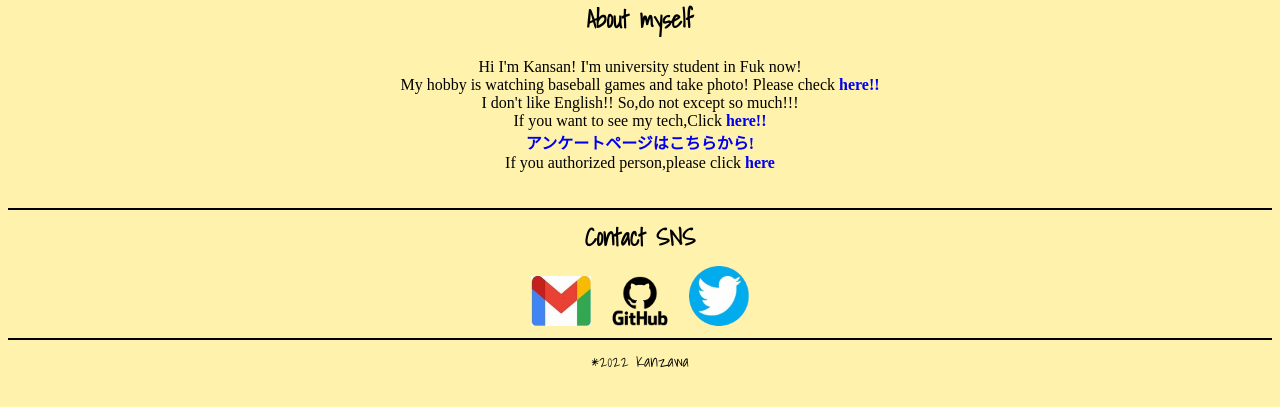
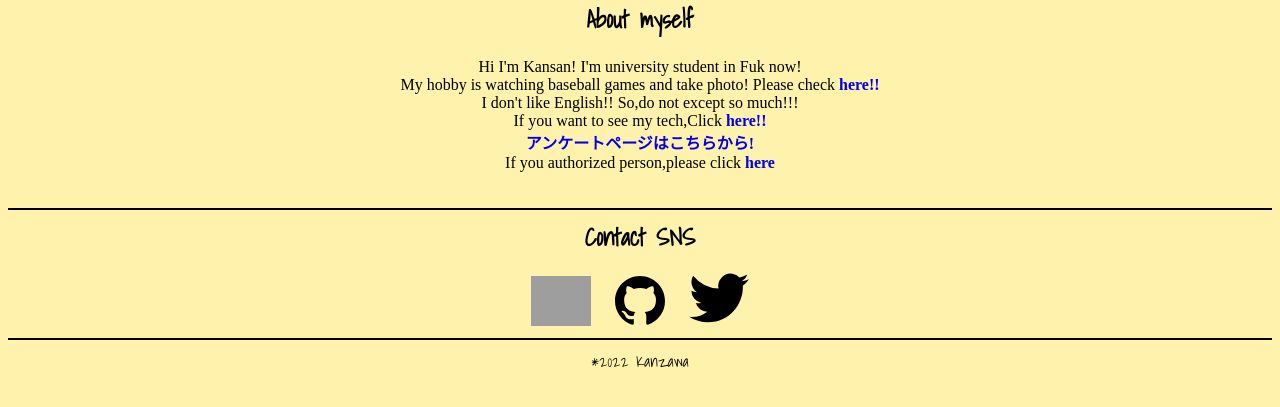
Before and after one commit to kansan-kansan/kansans-hp, a Flask app: page / in a window 1280 px wide. Shown: the part 351-758 px from the top of the page. Run offline with Flask 2, Linux system fonts and the light colour scheme; some web fonts are replaced; grey boxes are pictures that could not be loaded.

Commit message:
ロゴの変更

```diff
--- a/templates/authorized.html
+++ b/templates/authorized.html
@@ -3,8 +3,9 @@
 <head>
     <meta charset="UTF-8">
     <meta http-equiv="X-UA-Compatible" content="IE=edge">
+    <link rel="icon" type="./images/ico" href="./templates/images/back1.ico" width="20" heigh="20"
     <meta name="viewport" content="width=device-width, initial-scale=1.0">
-    <title>Document</title>
+    <title>Login</title>
 </head>
 <body>
     Soory, please wait here.
--- a/templates/hello.html
+++ b/templates/hello.html
@@ -30,9 +30,9 @@
     <div class="contact">
     Contact  SNS
     </div>
-    <a href="mailto:2011140063k@ed.fuk.kindai.ac.jp"><img src="./templates/images/gmai.jpg" alt="Gmail" width="60" height="50"></a>
-    <a href="https://github.com/kansan-kansan"><img src="./templates/images/Git.png" alt="github" width="90" height="50"></a>
-    <a href="https://twitter.com/a_kansan_kansan"><img src="./templates/images/twitter_logo.png" alt="Twitter" width="60" height="60"></a>
+    <a href="mailto:2011140063k@ed.fuk.kindai.ac.jp"><img src="./templates/images/gmaibox.svg" alt="Gmail" width="60" height="50"></a>
+    <a href="https://github.com/kansan-kansan"><img src="./templates/images/github.svg" alt="github" width="90" height="50"></a>
+    <a href="https://twitter.com/a_kansan_kansan"><img src="./templates/images/twitter.svg" alt="Twitter" width="60" height="60"></a>
     <hr color="black">
     <footer>
         <time id="modify"></time>
```
Also changed, not shown: templates/images/Git.png (deleted), templates/images/github.svg (added), templates/images/gmai.jpg (deleted), templates/images/mailbox.svg (added), templates/images/twitter.svg (added), templates/images/twitter_logo.png (deleted).
